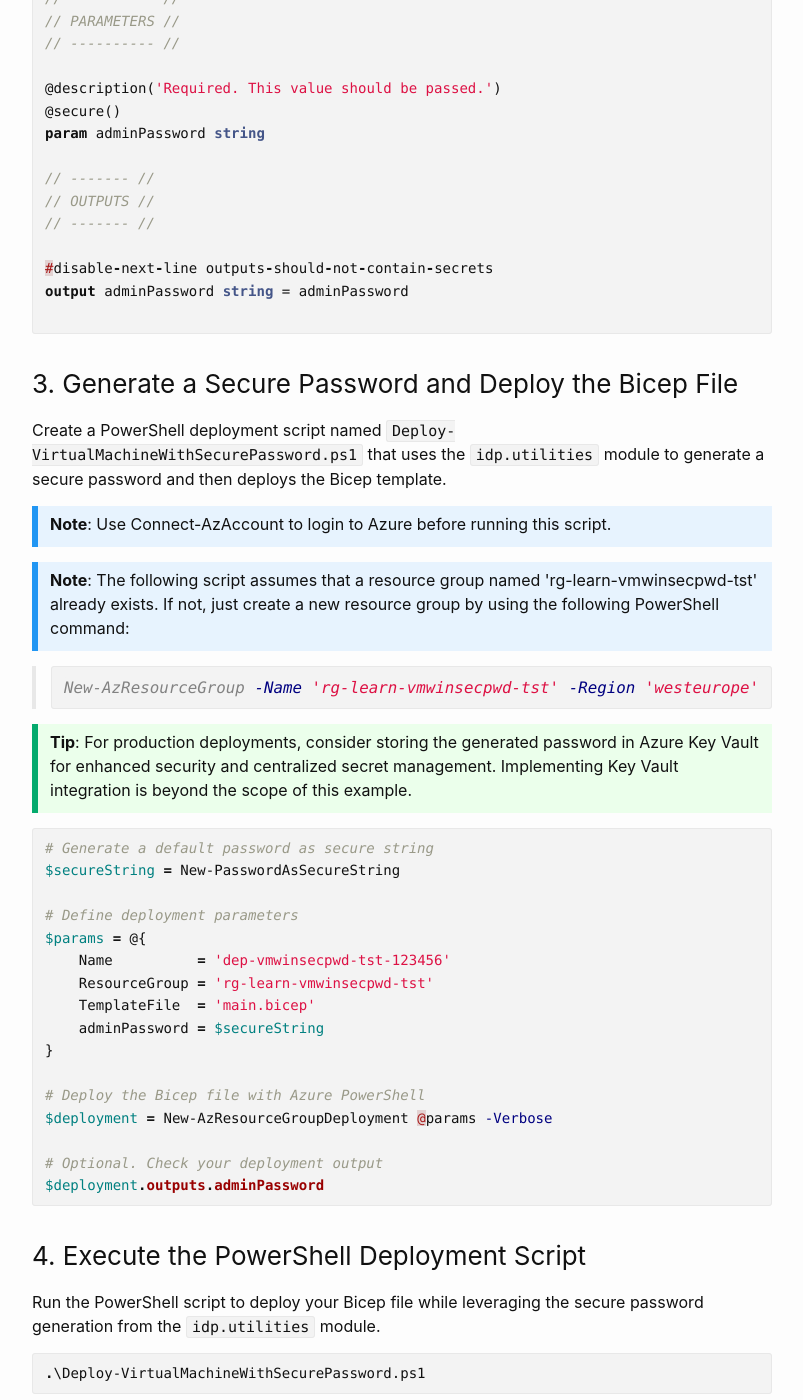
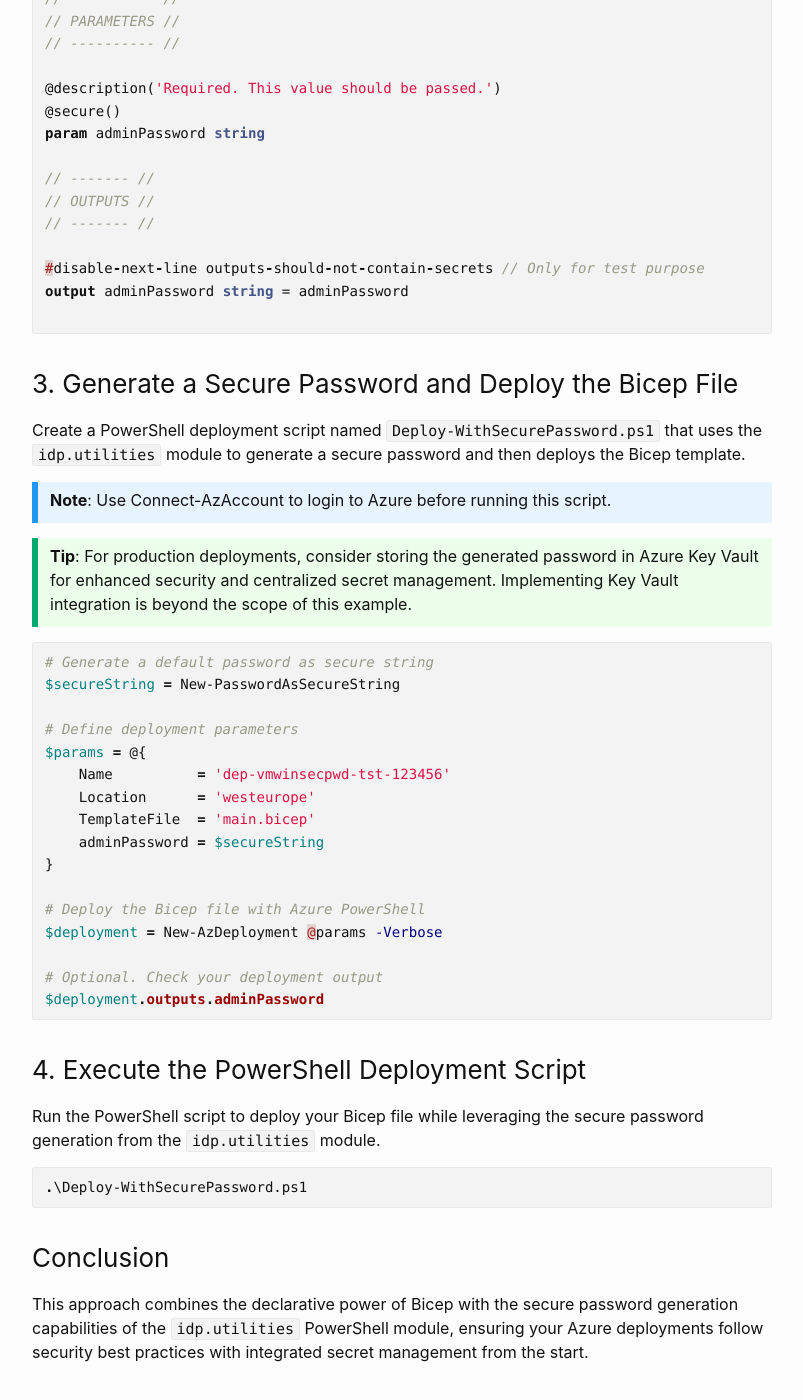
Before and after one commit to msc365/msc365.github.io, a Jekyll site: the page built from _posts/2025-09-23-generate-secure-passwords-for-bicep-deployments.md, in a window 1280 px wide and 1400 px high, scrolled down 1211 px. Shown: the whole window, without its empty margins (238-1041 px from the left). Built offline with Jekyll 4.4.1, drawn with Linux system fonts in a browser that asks for light colours; some of the changed text lies outside the part shown.

Commit message:
fix: Update deployment script references and improve clarity in secure password generation instructions

````diff
--- a/_posts/2025-09-23-generate-secure-passwords-for-bicep-deployments.md
+++ b/_posts/2025-09-23-generate-secure-passwords-for-bicep-deployments.md
@@ -51,26 +51,18 @@
 // OUTPUTS //
 // ------- //
 
-#disable-next-line outputs-should-not-contain-secrets
+#disable-next-line outputs-should-not-contain-secrets // Only for test purpose
 output adminPassword string = adminPassword
 
 ```
 
 ### 3. Generate a Secure Password and Deploy the Bicep File
 
-Create a PowerShell deployment script named `Deploy-VirtualMachineWithSecurePassword.ps1` that uses the `idp.utilities` module to generate a secure password and then deploys the Bicep template.
+Create a PowerShell deployment script named `Deploy-WithSecurePassword.ps1` that uses the `idp.utilities` module to generate a secure password and then deploys the Bicep template.
 
 <div class="important">
     <p><strong>Note</strong>: Use Connect-AzAccount to login to Azure before running this script.</p>
 </div>
-
-<div class="important">
-    <p><strong>Note</strong>: The following script assumes that a resource group named 'rg-learn-vmwinsecpwd-tst' already exists. If not, just create a new resource group by using the following PowerShell command:</p>
-</div>
-
-> ```powershell
-> New-AzResourceGroup -Name 'rg-learn-vmwinsecpwd-tst' -Region 'westeurope'
-> ```
 
 <div class="tip">
     <p><strong>Tip</strong>: For production deployments, consider storing the generated password in Azure Key Vault for enhanced security and centralized secret management. Implementing Key Vault integration is beyond the scope of this example.</p>
@@ -83,13 +75,13 @@
 # Define deployment parameters
 $params = @{
     Name          = 'dep-vmwinsecpwd-tst-123456'
-    ResourceGroup = 'rg-learn-vmwinsecpwd-tst'
+    Location      = 'westeurope'
     TemplateFile  = 'main.bicep'
     adminPassword = $secureString
 }
 
 # Deploy the Bicep file with Azure PowerShell
-$deployment = New-AzResourceGroupDeployment @params -Verbose
+$deployment = New-AzDeployment @params -Verbose
 
 # Optional. Check your deployment output
 $deployment.outputs.adminPassword
@@ -100,7 +92,9 @@
 Run the PowerShell script to deploy your Bicep file while leveraging the secure password generation from the `idp.utilities` module.
 
 ```powershell
-.\Deploy-VirtualMachineWithSecurePassword.ps1
+.\Deploy-WithSecurePassword.ps1
 ```
 
+### Conclusion
+
 This approach combines the declarative power of Bicep with the secure password generation capabilities of the `idp.utilities` PowerShell module, ensuring your Azure deployments follow security best practices with integrated secret management from the start.
````
Also changed, not shown: other parts of _posts/2025-09-23-generate-secure-passwords-for-bicep-deployments.md (+1 -1 lines).
